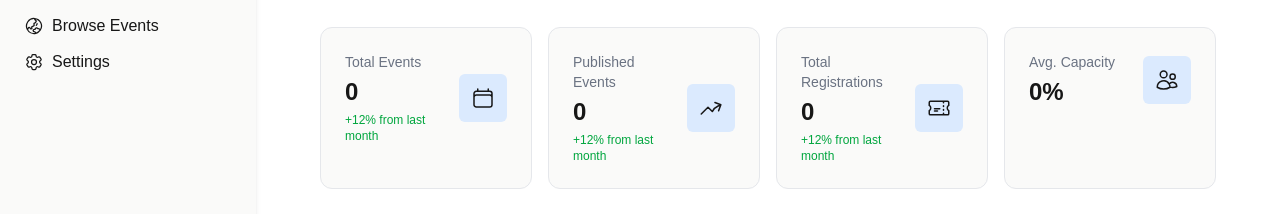
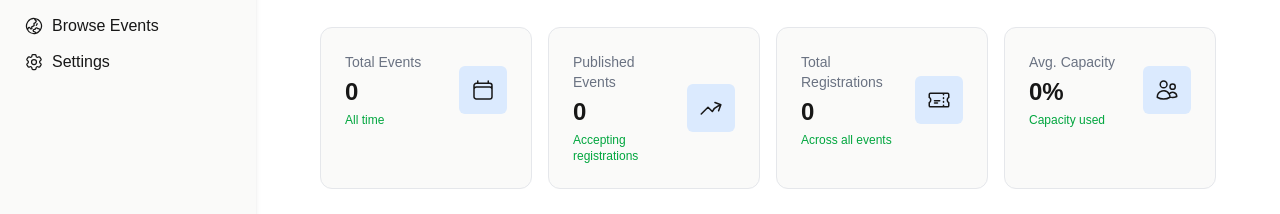
Before and after one commit to ka1130/Happenly, a Next.js app: page / in a window 1280 px wide. Shown: the part 218-432 px from the top of the page. Built offline with nearby package versions, Linux system fonts and the light colour scheme; no server answers; the database is empty.

Commit message:
Change prompts in dashboard

```diff
--- a/components/Dashboard.tsx
+++ b/components/Dashboard.tsx
@@ -15,21 +15,17 @@ import Button from "@components/Button";
 type StatCardProps = {
   title: string;
   value: string | number;
-  change?: string;
+  trend: string;
   icon: React.ReactNode;
 };
 
-const StatCard = ({ title, value, change, icon }: StatCardProps) => (
+const StatCard = ({ title, value, trend, icon }: StatCardProps) => (
   <div className="rounded-xl border border-gray-200 bg-stone-50 p-6 dark:border-gray-700 dark:bg-gray-800">
     <div className="flex items-center justify-between gap-4">
       <div className="space-y-1">
         <p className="text-sm text-gray-500 dark:text-gray-400">{title}</p>
         <p className="text-2xl font-bold">{value}</p>
-        {change && (
-          <p className="text-xs text-green-600 dark:text-green-400">
-            +12% from last month
-          </p>
-        )}
+        <p className="text-xs text-green-600 dark:text-green-400">{trend}</p>
       </div>
       <div className="rounded-md bg-blue-100 p-3 dark:bg-blue-900">{icon}</div>
     </div>
@@ -100,24 +96,25 @@ export default function Dashboard() {
         <StatCard
           title="Total Events"
           value={stats.totalEvents}
-          change="+12% from last month"
+          trend="All time"
           icon={<CalendarIcon className="h-6 w-6" />}
         />
         <StatCard
           title="Published Events"
           value={stats.publishedEvents}
-          change="+5% from last month"
+          trend="Accepting registrations"
           icon={<ArrowTrendingUpIcon className="h-6 w-6" />}
         />
         <StatCard
           title="Total Registrations"
           value={stats.totalRegs}
-          change="+18% from last month"
+          trend="Across all events"
           icon={<TicketIcon className="h-6 w-6" />}
         />
         <StatCard
           title="Avg. Capacity"
           value={`${stats.avgCapacity}%`}
+          trend="Capacity used"
           icon={<UsersIcon className="h-6 w-6" />}
         />
       </div>
```
